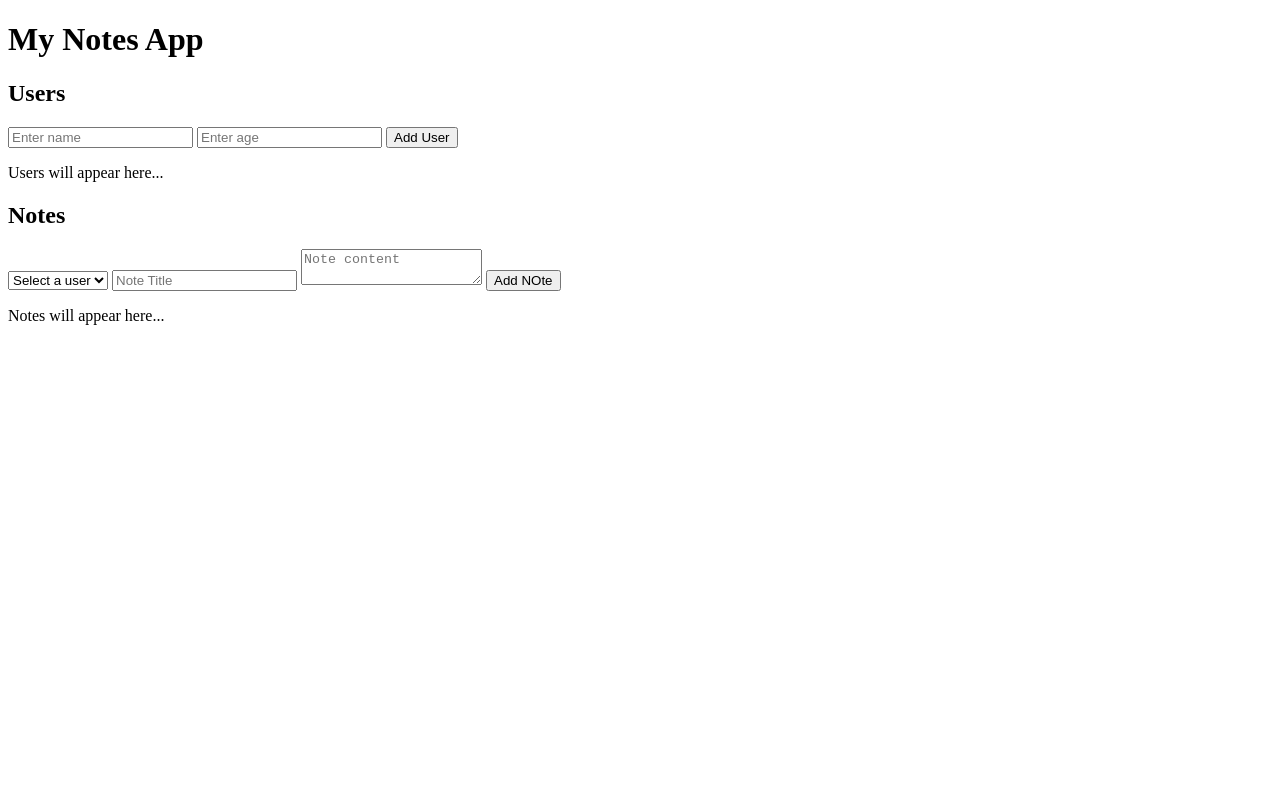
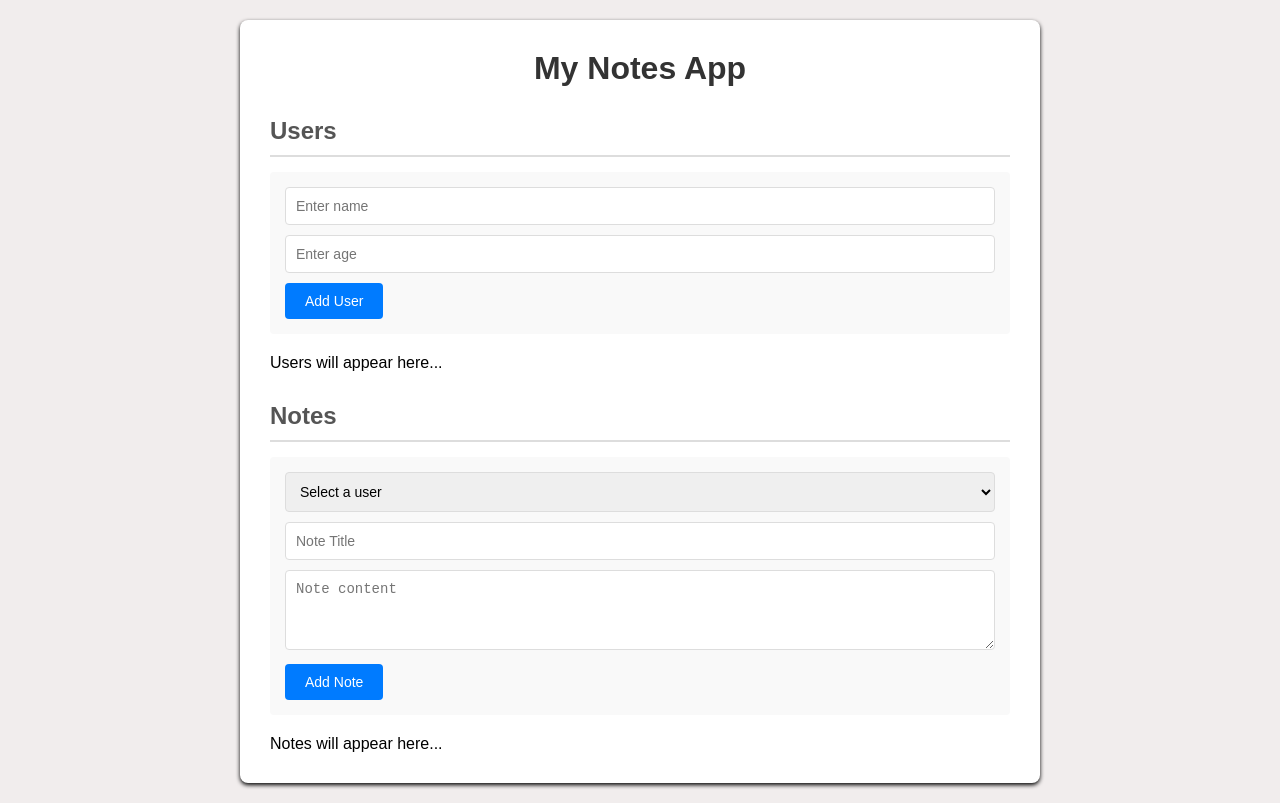
Before and after one commit to SAURAV878/notes-app, a website: page frontend/index.html in a window 1280 px wide. Drawn offline with Linux system fonts and the light colour scheme.

Commit message:
feat:  add css i

```diff
--- a/frontend/index.html
+++ b/frontend/index.html
@@ -3,6 +3,7 @@
 <head>
     <meta charset="UTF-8">
     <meta name="viewport" content="width=device-width, initial-scale=1.0">
+    <link rel="stylesheet" href="style.css">
     <title>Notes App</title>
 </head>
 <body>
@@ -12,7 +13,7 @@
         <section>
             <h2>Users</h2>
             <form id="userForm">
-                <input type="number" id="userName" placeholder="Enter name" required>
+                <input type="text" id="userName" placeholder="Enter name" required>
                 <input type="number" id="userAge" placeholder="Enter age">
                 <button type="submit">Add User</button>
             </form>
@@ -28,8 +29,8 @@
                     <option value="">Select a user</option>
                 </select>
                 <input type="text" id="noteTitle" placeholder="Note Title" required>
-                <textarea id="noteCoontent" placeholder="Note content"></textarea>
-                <button type="submit">Add NOte</button>
+                <textarea id="noteContent" placeholder="Note content"></textarea>
+                <button type="submit">Add Note</button>
             </form>
             <div id="noteslist">
                 <p>Notes will appear here...</p>
--- a/frontend/style.css
+++ b/frontend/style.css
@@ -0,0 +1,73 @@
+* {
+    margin: 0;
+    padding: 0;
+    box-sizing: border-box;
+}
+
+body {
+    font-family: Arial, sans-serif;
+    background-color: #f1eded;
+    padding: 20px;
+}
+
+.container {
+    max-width: 800px;
+    margin: 0 auto;
+    background-color: white;
+    padding: 30px;
+    border-radius: 8px;
+    box-shadow: 0 2px 4px rgba(0, 0, 0, 1);
+}
+
+h1{
+    color: #333;
+    margin-bottom: 30px;
+    text-align: center;
+}
+
+h2 {
+    color: #555;
+    margin-bottom: 15px;
+    margin-top: 30px;
+    border-bottom: 2px solid #ddd;
+    padding-bottom: 10px;
+}
+
+form {
+    background-color: #f9f9f9;
+    padding: 15px;
+    border-radius: 4px;
+    margin-bottom: 20px;
+}
+
+input, select, textarea {
+    width: 100%;
+    padding: 10px;
+    margin-bottom: 10px;
+    border: 1px solid #ddd;
+    border-radius: 4px;
+    font-size: 14px;
+}
+
+textarea {
+    height: 80px;
+    resize: vertical;
+}
+
+button {
+    background-color: #007bff;
+    color: white;
+    padding: 10px 20px;
+    border: none;
+    border-radius: 4px;
+    cursor: pointer;
+    font-size: 14px;
+}
+
+button:hover {
+    background-color: #0056b3;
+}
+
+#usersList, #notesList {
+    margin-top: 20px;
+}
```
